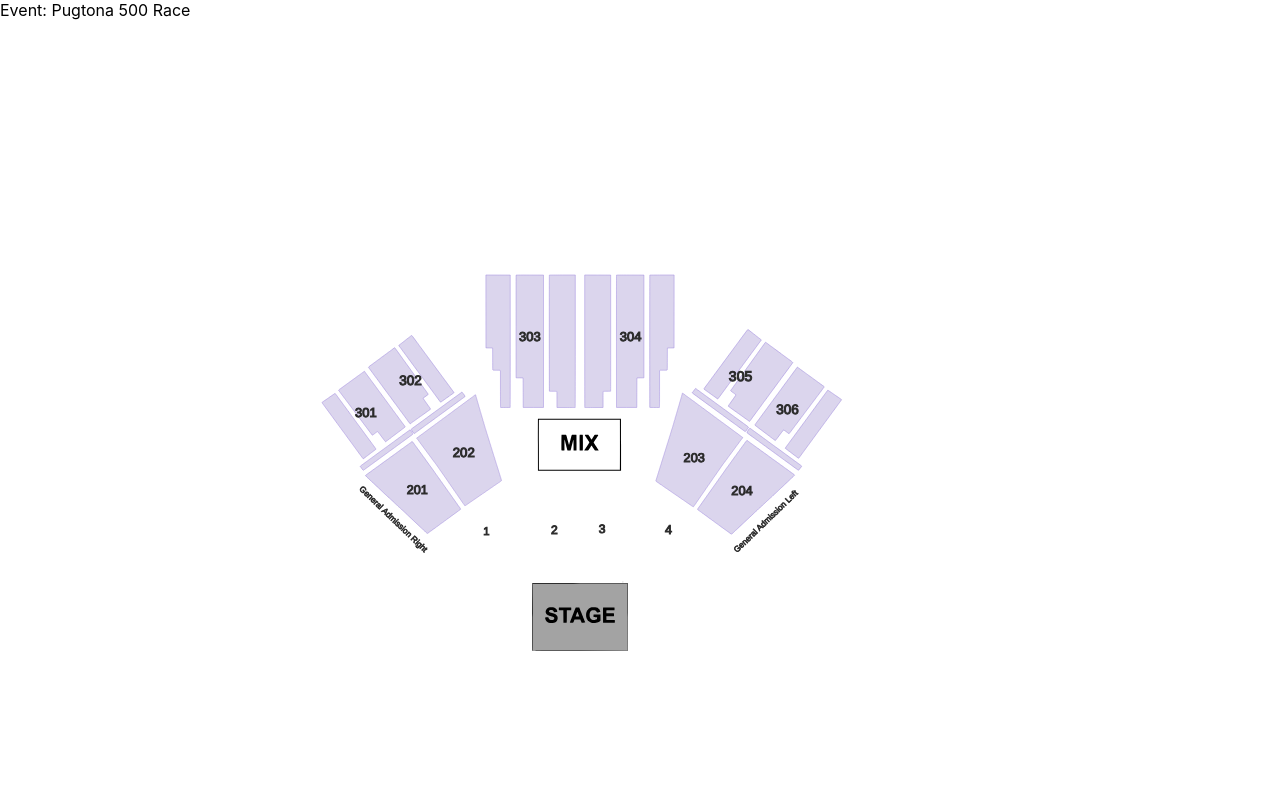
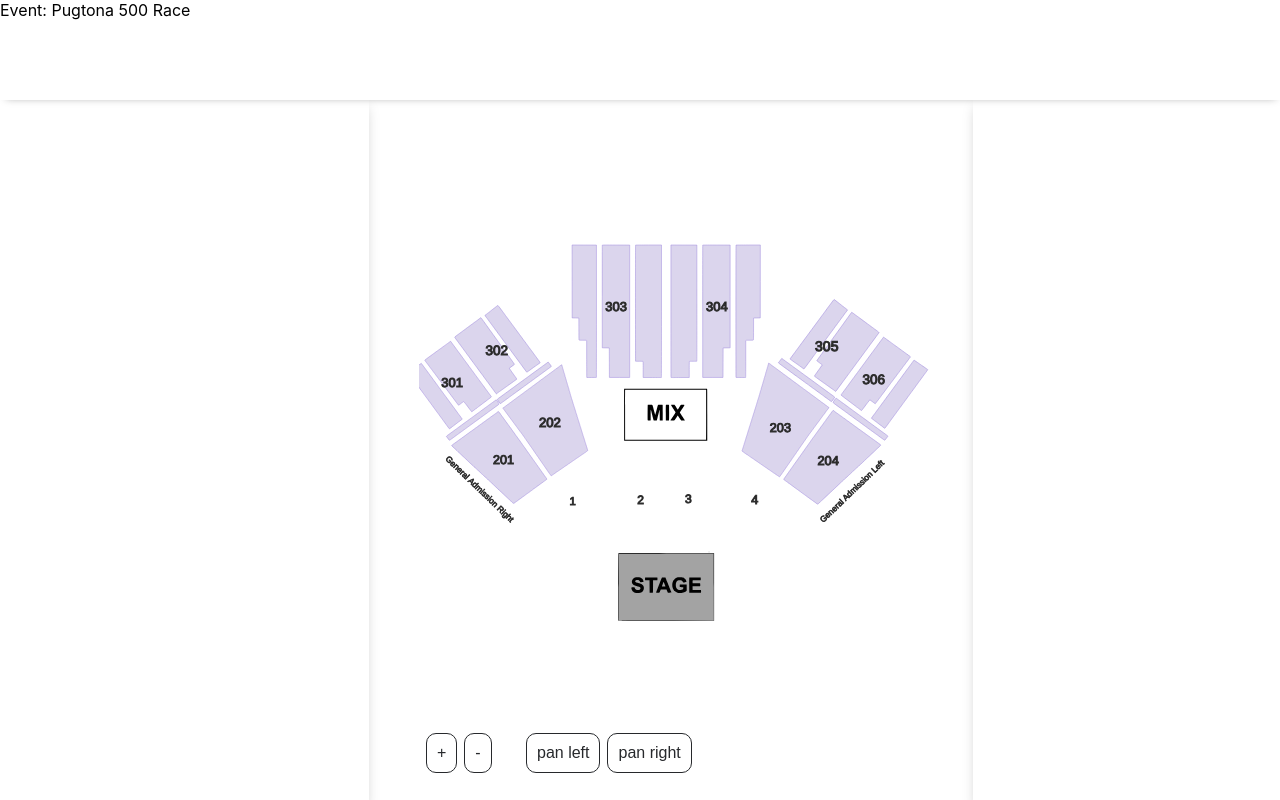
Before and after one commit to davidames1983/ticketpug, a React (Create React App) app: page /event/1 in a window 1280 px wide. Built offline with nearby package versions, Linux system fonts and the light colour scheme.

Commit message:
adds controls

```diff
--- a/src/EventPage.css
+++ b/src/EventPage.css
@@ -1,3 +1,42 @@
+.EventPage {
+    height: 100vh;
+}
+
 .EventPage-container {
     display: flex;
+    padding-top: 90px;
 }
+
+.EventPage .EventPage-header {
+    height: 100px;
+    width: 100vw;
+    z-index: 999;
+    position: fixed;
+    background-color: #fff;
+    -webkit-box-shadow: 1px 3px 8px -5px rgba(0,0,0,0.37);
+    -moz-box-shadow: 1px 3px 8px -5px rgba(0,0,0,0.37);
+    box-shadow: 1px 3px 8px -5px rgba(0,0,0,0.37);
+}
+
+.EventPage-results {
+    width: 30vw;
+    height: calc(100vh - 90px);
+    -webkit-box-shadow: 0px 14px 13px -4px rgba(0,0,0,0.26);
+    -moz-box-shadow: 0px 14px 13px -4px rgba(0,0,0,0.26);
+    box-shadow: 0px 14px 13px -4px rgba(0,0,0,0.26);
+}
+
+.EventPage-venueMap {
+    width: 45vw;
+    margin-top: -100px;
+    padding-left: 50px;
+    overflow: scroll;
+}
+
+.EventPage-filter {
+    width: 25vw;
+    height: calc(100vh - 90px);
+    -webkit-box-shadow: 0px 14px 13px -4px rgba(0,0,0,0.26);
+    -moz-box-shadow: 0px 14px 13px -4px rgba(0,0,0,0.26);
+    box-shadow: 0px 14px 13px -4px rgba(0,0,0,0.26);
+}
--- a/src/EventPage.js
+++ b/src/EventPage.js
@@ -2,6 +2,7 @@ import React from 'react';
 import { useParams } from 'react-router-dom';
 import Venue from './stories/Venue/Venue';
 import EVENTS from './data.js';
+import './EventPage.css';
 
 function EventPage() {
     const { id } = useParams();
--- a/src/stories/Venue/Venue.jsx
+++ b/src/stories/Venue/Venue.jsx
@@ -1,4 +1,4 @@
-import React, { useState } from 'react';
+import React, { useState, useRef } from 'react';
 import PropTypes from 'prop-types';
 import { VenueSection } from '../VenueSection/VenueSection';
 import { ReactComponent as Section1 } from '../assets/sectionImages/section-1.svg';
@@ -20,15 +20,75 @@ import { ReactComponent as Stage } from '../assets/sectionImages/stage.svg';
 import { ReactComponent as StageBG } from '../assets/sectionImages/stageBG.svg';
 import { ReactComponent as GARight } from '../assets/sectionImages/general-admission-right.svg';
 import { ReactComponent as GALeft } from '../assets/sectionImages/general-admission-left.svg';
+import Reset from '../assets/reset.svg';
 import './venue.css';
 
 export const Venue = ({ venueName, ...props }) => {
+    const [isReset, setIsReset] = useState(true);
+
+    const venueSVG = useRef(null);
+
+    const zoom = (direction) => {
+        const svg = venueSVG.current;
+        const { scale, x, y } = getTransformParameters(svg);
+        let dScale = 0.1;
+        if (direction == "out") dScale *= -1;
+        if (scale == 0.1 && direction == "out") dScale = 0;
+        svg.style.transform = getTransformString(scale + dScale, x, y);
+        setIsReset(false);
+    };
+
+    const getTransformParameters = (element) => {
+        const transform = element.style.transform;
+        let scale = 1,
+            x = 0,
+            y = 0;
+        if (transform.includes("scale"))
+            scale = parseFloat(transform.slice(transform.indexOf("scale") + 6));
+        if (transform.includes("translateX"))
+            x = parseInt(transform.slice(transform.indexOf("translateX") + 11));
+        if (transform.includes("translateY"))
+            y = parseInt(transform.slice(transform.indexOf("translateY") + 11));
+        return { scale, x, y };
+    };
+
+    const pan = (direction) => {
+        const svg = venueSVG.current;
+        const { scale, x, y } = getTransformParameters(svg);
+        let dx = 0,
+            dy = 0;
+        switch (direction) {
+            case "left":
+            dx = -3;
+            break;
+            case "right":
+            dx = 3;
+            break;
+            case "up":
+            dy = -3;
+            break;
+            case "down":
+            dy = 3;
+            break;
+        }
+        svg.style.transform = getTransformString(scale, x + dx, y + dy);
+        setIsReset(false);
+    };
+
+    const getTransformString = (scale, x, y) =>
+        "scale(" + scale + ") " + "translateX(" + x + "%) translateY(" + y + "%)";
+
+    const reset = () => {
+        const svg = venueSVG.current;
+        svg.style.transform = getTransformString(1, 0, 0);
+        setIsReset(true);
+    }
 
     return (
         <div className="Venue">
             <h3>{props.venueName}</h3>
             <div className="Venue-OuterContainer">
-                <svg className="Venue-Wrapper" viewBox="0 0 2000 4000">
+                <svg ref={venueSVG} className="Venue-Wrapper" viewBox="0 0 2000 4000">
                     <VenueSection available={true} selected={false} label="1" sectionClassName="Section1"><Section1/></VenueSection>
                     <VenueSection available={false} selected={false} label="2" sectionClassName="Section2"><Section2/></VenueSection>
                     <VenueSection available={true} selected={false} label="3" sectionClassName="Section3"><Section3/></VenueSection>
@@ -50,6 +110,22 @@ export const Venue = ({ venueName, ...props }) => {
                     <VenueSection clickable={false} label="" sectionClassName="SectionStage"><Stage/></VenueSection>
                 </svg>
             </div>
+
+            <div className="Venue-controls">
+                <div className="Venue-zoomBtns">
+                    <button className="Venue-btn" onClick={() => zoom("in")}>+</button>
+                    <button className="Venue-btn" onClick={() => zoom("out")}>-</button>
+                </div>
+                <div className="Venue-panBtns">
+                    <button className="Venue-btn" onClick={() => pan("left")}>pan left</button>
+                    <button className="Venue-btn" onClick={() => pan("right")}>pan right</button>
+                </div>
+                {!isReset && <div className="Venue-resetBtn">
+                    <button className="Venue-btn" onClick={() => reset()}>
+                        <img src={Reset} />
+                    </button>
+                </div>}
+            </div>
         </div>
     );
 };
--- a/src/stories/Venue/venue.css
+++ b/src/stories/Venue/venue.css
@@ -1,9 +1,9 @@
-.Venue .Venue-OuterContainer {
+.Venue {
     position: relative;
 }
 
 .Venue .Venue-Wrapper {
-    width: 97vw;
+    width: 45vw;
     height: 90vh;
 }
 
@@ -16,3 +16,55 @@
 .Venue .SectionBoxes img {
     width: 124px;
 }
+
+.Venue .Venue-controls {
+    position: fixed;
+    width: 100%;
+}
+
+.Venue .Venue-zoomBtns {
+    z-index: 999;
+    position: absolute;
+    left: 0;
+}
+
+.Venue .Venue-panBtns {
+    z-index: 999;
+    left: 100px;
+    position: absolute;
+}
+
+.Venue .Venue-resetBtn {
+    z-index: 999;
+    left: 420px;
+    position: absolute;
+}
+
+.Venue button.Venue-btn {
+    font-size: 16px;
+    font-weight: 200;
+    border: 1px solid #27292c;
+    border-radius: 10px;
+    background-color: #fff;
+    color: #27292c;
+    padding: 10px;
+    margin-left: 7px;
+}
+
+.Venue .Venue-resetBtn button.Venue-btn {
+    border-radius: 50%;
+    border: 1px solid #b1b1b1;
+    padding: 0;
+    display: flex;
+    align-items: center;
+    justify-content: center;
+}
+
+.Venue .Venue-resetBtn button.Venue-btn img {
+    width: 40px;
+}
+
+.Venue button.Venue-btn:hover {
+    cursor: pointer;
+    background-color: #e7e7e7;
+}
--- a/src/stories/VenueSection/VenueSection.jsx
+++ b/src/stories/VenueSection/VenueSection.jsx
@@ -22,12 +22,12 @@ export const VenueSection = ({
 
     return (
         <g
-            stroke-width="42"
+            strokeWidth="42"
             onClick={(clickable && available) ? handleSelectClick : null}
             className={`VenueSection ${sectionClassName} ${available ? '' : 'VenueSection--disabled'} ${isSelected ? 'VenueSection--selected' : ''}`}
         >
             {props.children}
-            <text stroke-width="8" font-size={labelSize} x={labelX} y={labelY}>{label}</text>
+            <text strokeWidth="8" fontSize={labelSize} x={labelX} y={labelY}>{label}</text>
         </g>
     );
 };
```
Also changed, not shown: src/stories/assets/reset.svg (added).
